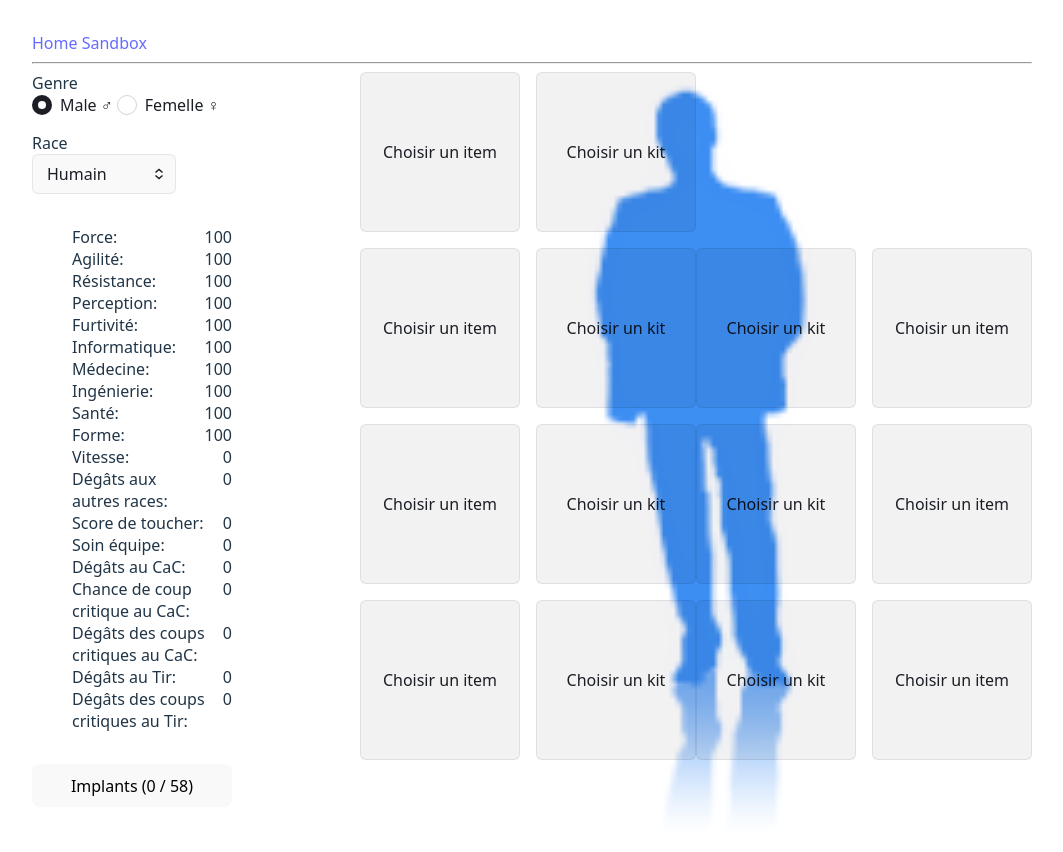
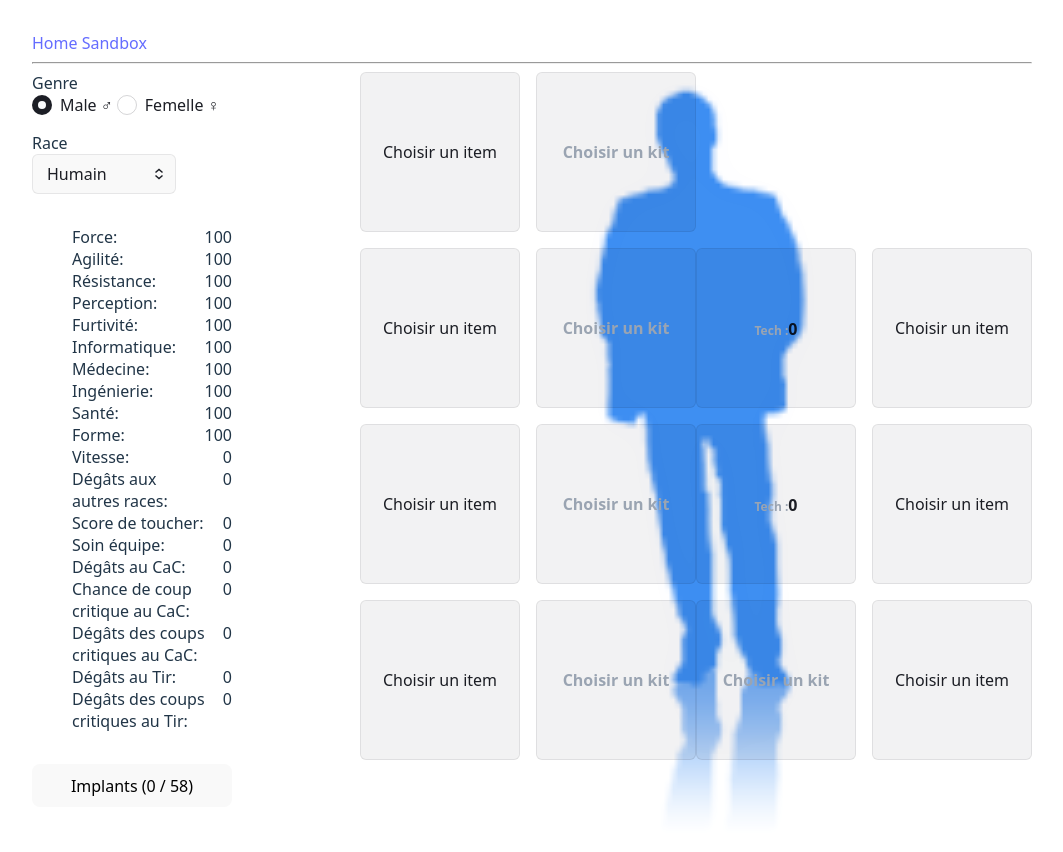
Before and after one commit to Isilin/dreadcast_simulator, a React (Vite) app in the folder frontend/: page /sandbox in a window 1280 px wide. Shown: the top 852 px of the page, without its empty margins (128-1191 px from the left). Built offline with nearby package versions, Linux system fonts and the light colour scheme.

Commit message:
fix: kits card appearance.

```diff
--- a/frontend/src/ui/components/kit/kit-selector.module.css
+++ b/frontend/src/ui/components/kit/kit-selector.module.css
@@ -34,12 +34,75 @@
   }
 }
 
-.Card {
-  border: 1px solid var(--color-gray-200);
-  border-radius: 0.5rem;
-  height: 10rem;
-  width: 6rem;
-  padding: 1rem;
-  background-color: var(--color-white);
-  box-shadow: 0 2px 4px rgba(0, 0, 0, 0.1);
+.placeholder {
+  align-self: center;
+  justify-self: center;
+  color: var(--muted);
+  font-weight: 600;
 }
+
+/* Contenu rempli */
+.content {
+  display: grid;
+  gap: 8px;
+}
+
+/* Noms concaténés */
+.names {
+  display: flex;
+  align-items: baseline;
+  gap: 6px;
+  flex-wrap: wrap;
+  font:
+    800 18px/1.05 system-ui,
+    -apple-system,
+    Segoe UI,
+    Roboto,
+    sans-serif;
+}
+.name {
+  white-space: nowrap;
+}
+.sup {
+  font-size: 0.65em;
+  margin-left: 2px;
+  vertical-align: super;
+  color: var(--accent);
+}
+.sep {
+  opacity: 0.5;
+}
+
+/* Tags (pills) */
+.effects {
+  display: flex;
+  flex-wrap: wrap;
+  gap: 6px;
+}
+
+/* Pied : Tech total */
+.footer {
+  margin-top: 2px;
+  display: flex;
+  justify-content: flex-end;
+  align-items: baseline;
+  margin-bottom: var(--gap);
+}
+.techLabel {
+  color: var(--muted);
+  font: 700 12px/1 system-ui;
+}
+.techValue {
+  color: var(--accent);
+  font: 800 16px/1 system-ui;
+
+  &.missingTech {
+    color: var(--color-red);
+  }
+  &.overTech {
+    color: var(--color-red);
+  }
+  &.perfectTech {
+    color: var(--color-green);
+  }
+}
--- a/frontend/src/ui/components/kit/kit-selector.tsx
+++ b/frontend/src/ui/components/kit/kit-selector.tsx
@@ -1,10 +1,11 @@
 import { Dialog } from '@base-ui-components/react';
-import { useMemo, useState } from 'react';
+import { Fragment, useMemo, useState } from 'react';
 
 import { KitDialogSelector } from './kit-dialog-selector';
 import styles from './kit-selector.module.css';
 
-import type { Item } from '@/domain/item';
+import type { Item, Property } from '@/domain/item';
+import { EffectChip } from '@/ui/components/effect-chip/effect-chip';
 import { useSuit } from '@/ui/hooks/use-suit';
 import type { SuitPiece } from '@/ui/providers/suit.provider';
 
@@ -15,41 +16,80 @@ interface Props {
 export const KitSelector = ({ type }: Props) => {
   const suit = useSuit();
   const [dialogOpen, setDialogOpen] = useState(false);
+  const limitTech = useMemo(
+    () => (suit[type as keyof typeof suit] as SuitPiece)?.item?.tech || 0,
+    [suit, type],
+  );
   const kits = useMemo(
     () => (suit[type as keyof typeof suit] as SuitPiece)?.kits,
     [suit, type],
   );
-  const hasKits = useMemo(() => kits?.length > 0, [kits]) || false;
+  const isEmpty = useMemo(() => kits?.length === 0, [kits]);
 
-  const name = useMemo(() => {
-    return kits
-      ?.reduce(
-        (acc, kit) =>
-          acc +
-          kit.kit.name +
-          (kit.number > 1 ? kit.number.toString() : '') +
-          ' ',
-        '',
-      )
-      .trim();
-  }, [kits]);
-
-  const tech = useMemo(() => {
-    return kits?.reduce((acc, kit) => acc + kit.kit.tech * kit.number, 0);
-  }, [kits]);
+  const { techTotal, statTotals } = useMemo(() => {
+    const totals = new Map<Property, number>();
+    let tech = 0;
+    kits?.forEach(({ kit, number }) => {
+      tech += kit.tech * Math.max(1, number);
+      kit.effects.forEach((eff) => {
+        totals.set(
+          eff.property,
+          (totals.get(eff.property) ?? 0) + eff.value * Math.max(1, number),
+        );
+      });
+    });
+    return {
+      techTotal: limitTech - tech,
+      statTotals: Array.from(totals.entries()).filter(([, v]) => v !== 0),
+    };
+  }, [kits, limitTech]);
+  const techEval = useMemo(() => {
+    if (techTotal > 40) return styles.missingTech;
+    if (techTotal < 0) return styles.overTech;
+    if (techTotal === 0) return styles.perfectTech;
+    return '';
+  }, [techTotal]);
 
   return (
     <Dialog.Root open={dialogOpen} onOpenChange={setDialogOpen}>
       <Dialog.Trigger className={styles.card}>
-        {hasKits ? (
-          <div className={styles.Card}>
-            <h2 className={styles.Title}>{name}</h2>
-            <h5 className={styles.Tech}>Tech : {tech}</h5>
-            <h5>Type : {type}</h5>
-            <span></span>
+        {isEmpty ? (
+          <div className={styles.placeholder}>Choisir un kit</div>
+        ) : (
+          <div className={styles.content}>
+            <div className={styles.names}>
+              {kits?.map(
+                (k, i) =>
+                  k.number > 0 && (
+                    <Fragment key={k.kit.id}>
+                      <span className={styles.name}>
+                        {k.kit.name}
+                        {k.number > 1 && (
+                          <sup className={styles.sup}>{k.number}</sup>
+                        )}
+                      </span>
+                      {i < kits.length - 1 && (
+                        <span className={styles.sep}> </span>
+                      )}
+                    </Fragment>
+                  ),
+              )}
+            </div>
+            <div className={styles.effects}>
+              {statTotals.map(([stat, total]) => (
+                <EffectChip
+                  effect={{ property: stat, value: total }}
+                  key={stat}
+                />
+              ))}
+            </div>
+            <div className={styles.footer}>
+              <span className={styles.techLabel}>Tech :</span>
+              <span className={`${styles.techValue} ${techEval}`}>
+                {techTotal}
+              </span>
+            </div>
           </div>
-        ) : (
-          'Choisir un kit'
         )}
       </Dialog.Trigger>
       <KitDialogSelector type={type} />
```
